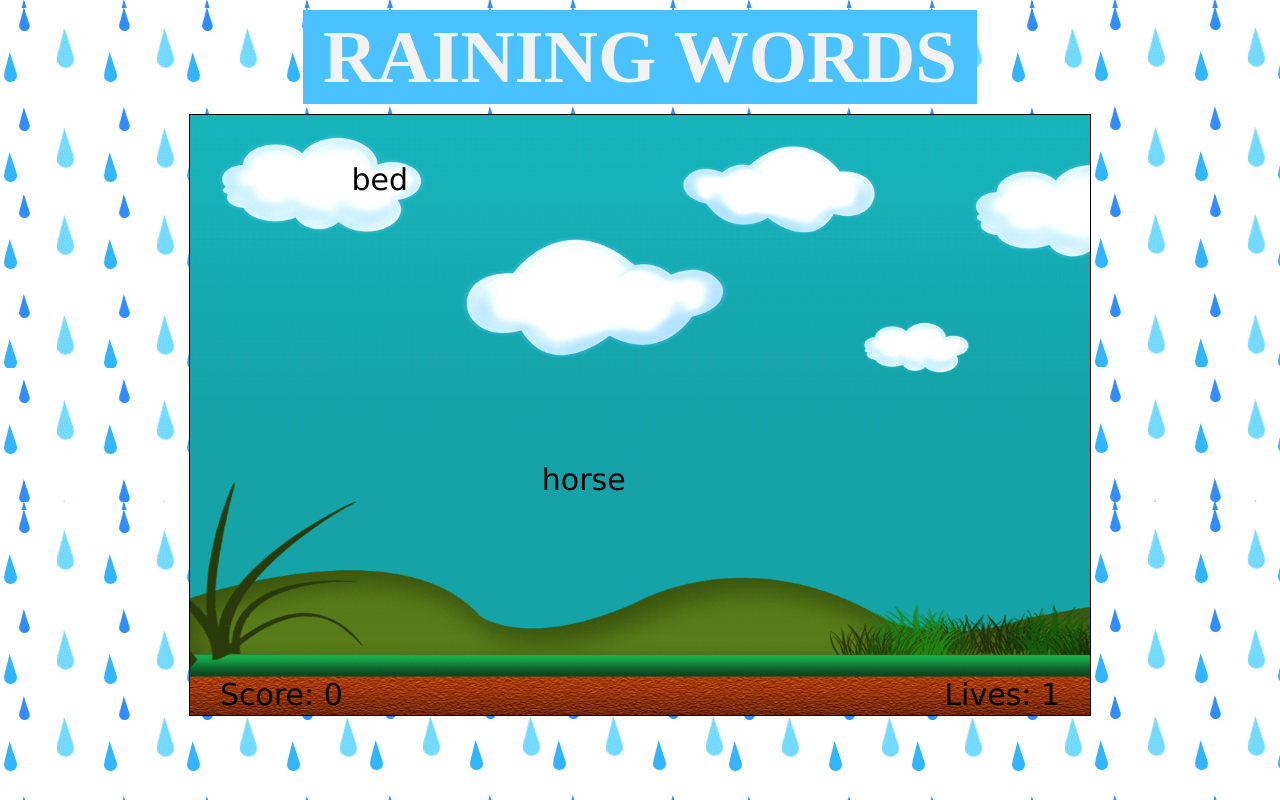
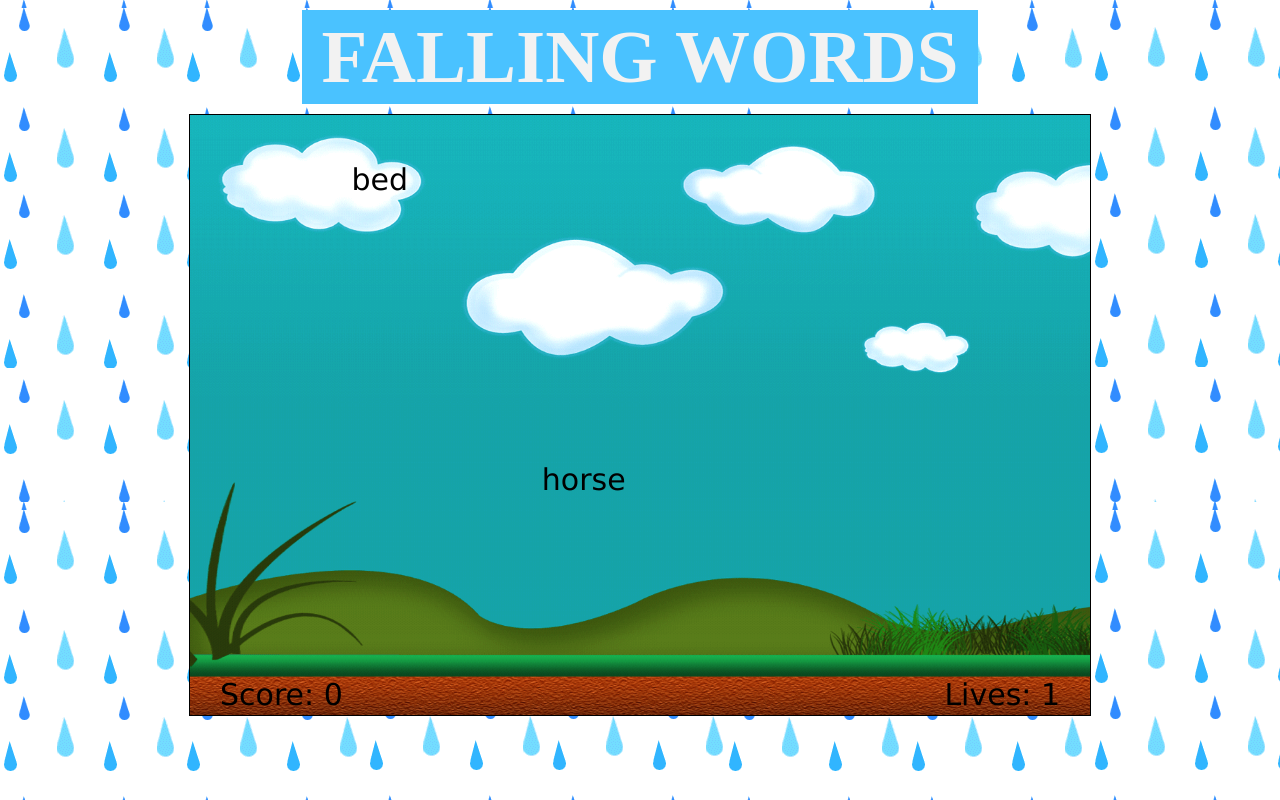
Before and after one commit to RRolfes/Falling-Words, a website built with webpack: page index.html in a window 1280 px wide. Built offline with nearby package versions, Linux system fonts and the light colour scheme.

Commit message:
Change name back

```diff
--- a/index.html
+++ b/index.html
@@ -12,7 +12,7 @@
 </head>
 <body>
   <div class="master">
-    <h1>RAINING WORDS</h1>
+    <h1>FALLING WORDS</h1>
     <canvas id="canvas" width="900" height="600"></canvas>
 
   </div>
```
